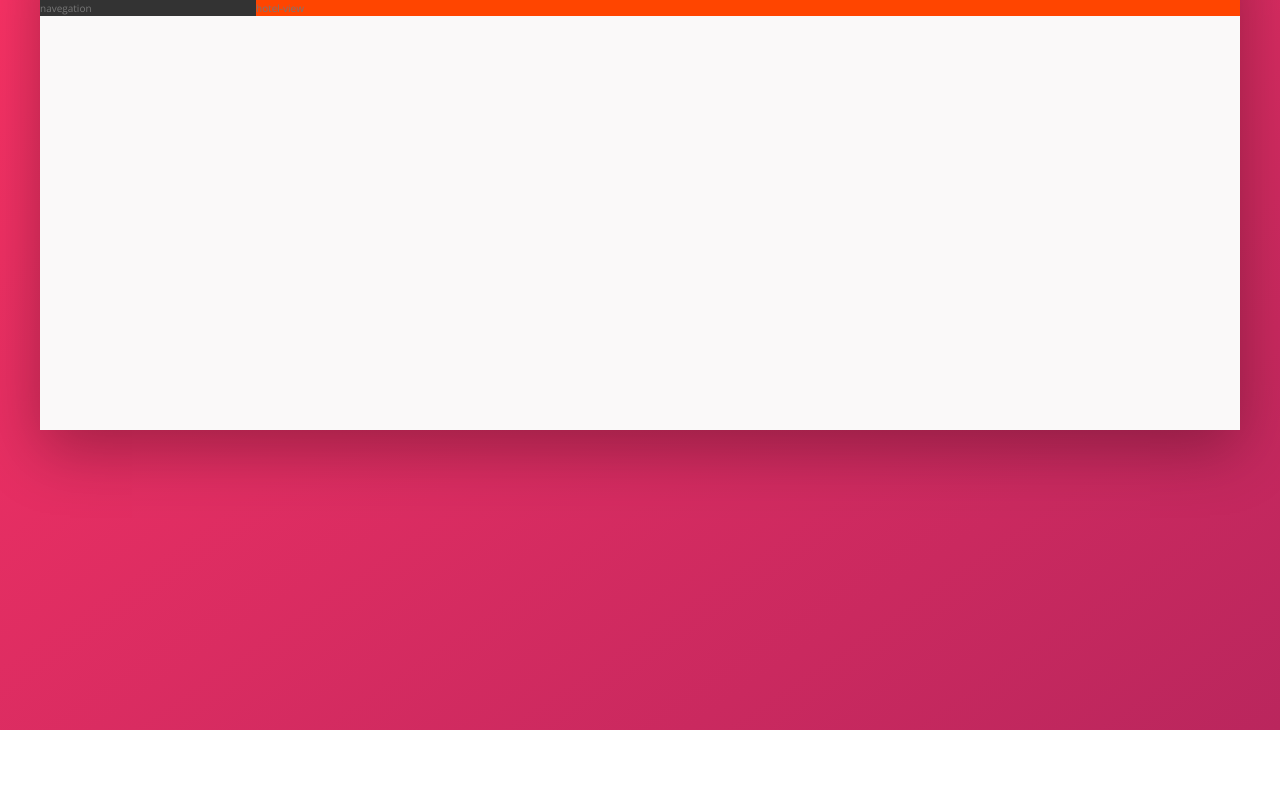
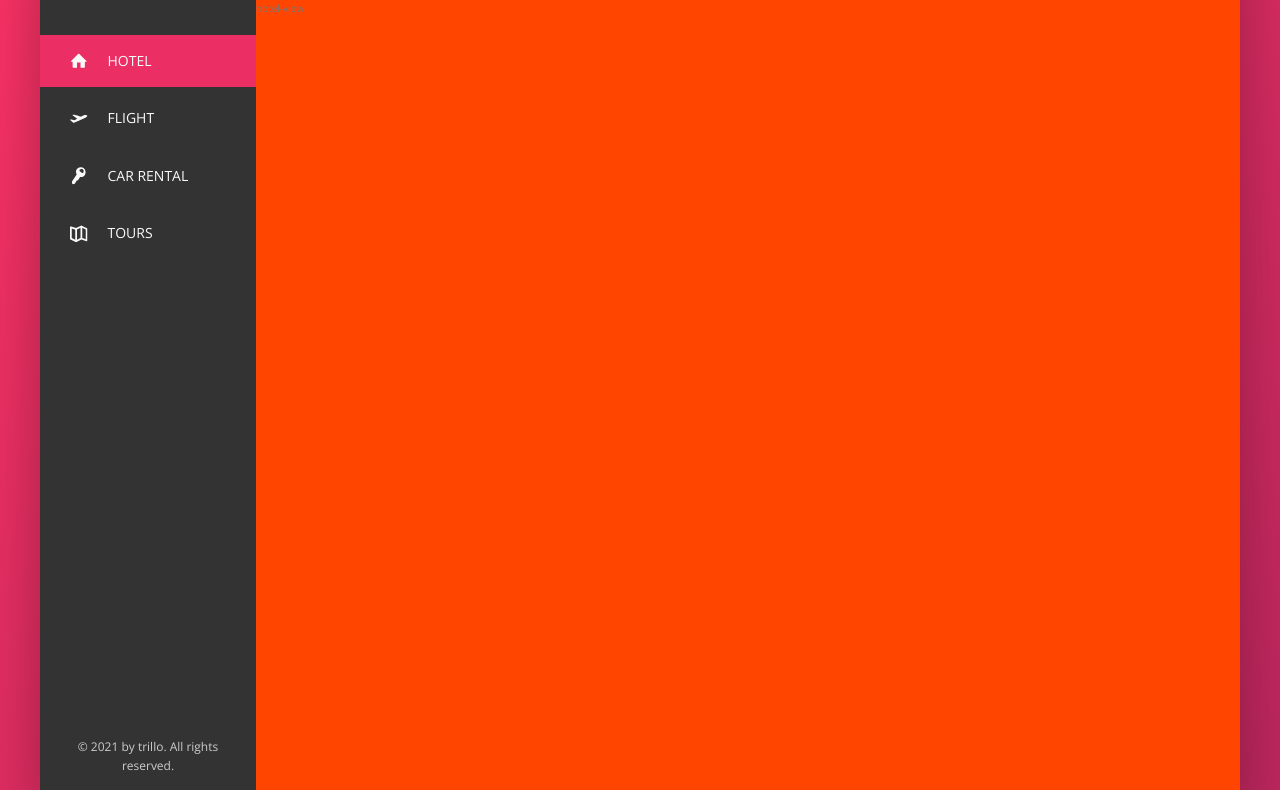
Before and after one commit to linusmanuel/trillo, a website: page index.html in a window 1280 px wide. Shown: the part 150-940 px from the top of the page. Before the commit the page ends 880 px from the top, so only its background shows below. Drawn offline with nearby package versions, Linux system fonts and the light colour scheme.

Commit message:
Building the Side Navigation Bar

```diff
--- a/index.html
+++ b/index.html
@@ -40,15 +40,52 @@
             <span class="user-nav__notification">13</span>
           </div>
           <div class="user-nav__user">
-            <img src="img/user.jpg" alt="User photo" class="user-nav__user-photo">
-            <span class="user-nav__user-name">Jonas</span>
+            <img src="img/user-4.jpg" alt="User photo" class="user-nav__user-photo">
+            <span class="user-nav__user-name">João</span>
           </div>
         </nav>
       </header>
 
       <div class="content">
         <nav class="sidebar">
-          navegation
+          <ul class="side-nav">
+            <li class="side-nav__item side-nav__item--active">
+              <a href="#" class="side-nav__link">
+                <svg class="side-nav__icon">
+                  <use xlink:href="img/sprite.svg#icon-home"></use>
+                </svg>
+                <span>Hotel</span>
+              </a>
+            </li>
+            <li class="side-nav__item">
+              <a href="#" class="side-nav__link">
+                <svg class="side-nav__icon">
+                  <use xlink:href="img/sprite.svg#icon-aircraft-take-off"></use>
+                </svg>
+                <span>Flight</span>
+              </a>
+            </li>
+            <li class="side-nav__item">
+              <a href="#" class="side-nav__link">
+                <svg class="side-nav__icon">
+                  <use xlink:href="img/sprite.svg#icon-key"></use>
+                </svg>
+                <span>Car rental</span>
+              </a>
+            </li>
+            <li class="side-nav__item">
+              <a href="#" class="side-nav__link">
+                <svg class="side-nav__icon">
+                  <use xlink:href="img/sprite.svg#icon-map"></use>
+                </svg>
+                <span>Tours</span>
+              </a>
+            </li>
+          </ul>
+
+          <div class="legal">
+            &copy; 2021 by trillo. All rights reserved.
+          </div>
         </nav>
 
         <main class="hotel-view">
--- a/sass/_components.scss
+++ b/sass/_components.scss
@@ -58,7 +58,7 @@
   &__icon {
     height: 2rem;
     width: 2rem;
-    fill: var(--color-grey-light-3);
+    fill: var(--color-grey-dark-3);
   }
 }
 
@@ -89,7 +89,7 @@
   &__icon {
     height: 2.25rem;
     width: 2.25rem;
-    fill: var(--color-grey-light-2);
+    fill: var(--color-grey-dark-3);
   }
 
   &__notification {
@@ -114,3 +114,72 @@
     margin-right: 2rem;
   }
 }
+
+/////////////////////////////////////////
+//SIDE NAVIGATION
+.side-nav {
+  font-size: 1.4rem;
+  list-style: none;
+  margin-top: 3.5rem;
+
+  &__item {
+    position: relative;
+
+    &:not(:last-child) {
+      margin-bottom: 0.5rem;
+    }
+  }
+
+  &__item::before {
+    content: "";
+    position: absolute;
+    top: 0;
+    left: 0;
+    height: 100%;
+    width: 3px;
+    background-color: var(--color-primary);
+    transform: scaleY(0);
+    transition: transform 0.2s, width 0.4s cubic-bezier(1, 0, 0, 1) 0.2s,
+      background-color 0.1s;
+  }
+
+  &__item:hover::before,
+  &__item--active::before {
+    transform: scaleY(1);
+    width: 100%;
+  }
+
+  &__item:active::before {
+    background-color: var(--color-primary-light);
+  }
+
+  &__link:link,
+  &__link:visited {
+    color: var(--color-grey-light-1);
+    text-decoration: none;
+    text-transform: uppercase;
+    display: block;
+    padding: 1.5rem 3rem;
+    position: relative;
+    z-index: 100;
+
+    display: flex;
+    align-items: center;
+  }
+
+  &__icon {
+    width: 1.75rem;
+    height: 1.75rem;
+    margin-right: 2rem;
+    fill: currentColor;
+  }
+}
+
+/////////////////////////////////////////
+//LEGAL
+.legal {
+  font-size: 1.2rem;
+  color: var(--color-grey-light-4);
+  text-align: center;
+  padding: 2.5rem;
+}
--- a/sass/_layout.scss
+++ b/sass/_layout.scss
@@ -3,8 +3,6 @@
   margin: 8rem auto;
   background-color: var(--color-grey-light-1);
   box-shadow: var(--shadow-black);
-
-  min-height: 50rem;
 }
 
 .header {
@@ -25,9 +23,16 @@
 .sidebar {
   background-color: var(--color-grey-dark-1);
   flex: 0 0 18%;
+
+  display: flex;
+  flex-direction: column;
+  justify-content: space-between;
 }
 
 .hotel-view {
+  // Test
   background-color: orangered;
   flex: 1;
+
+  height: 80rem;
 }
```
Also changed, not shown: css/style.comp.css, img/user-7.jpg (added).
